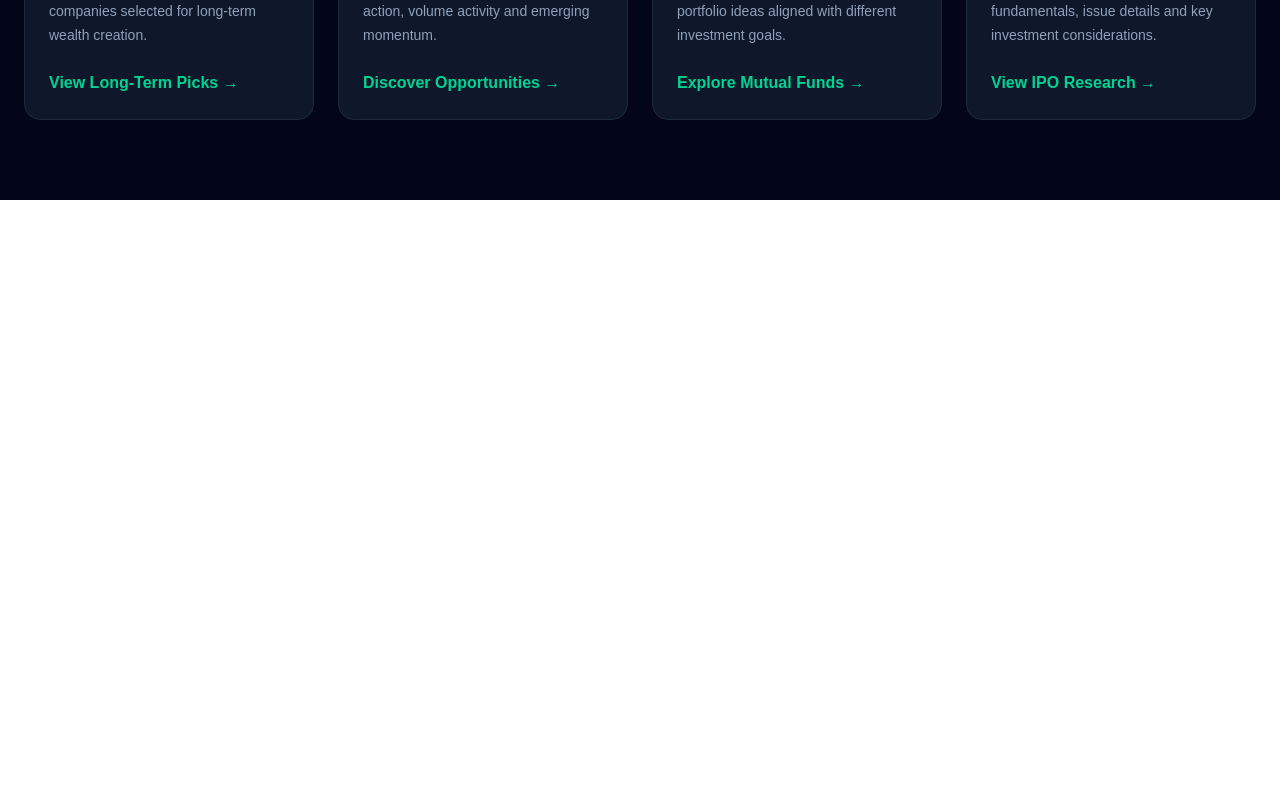
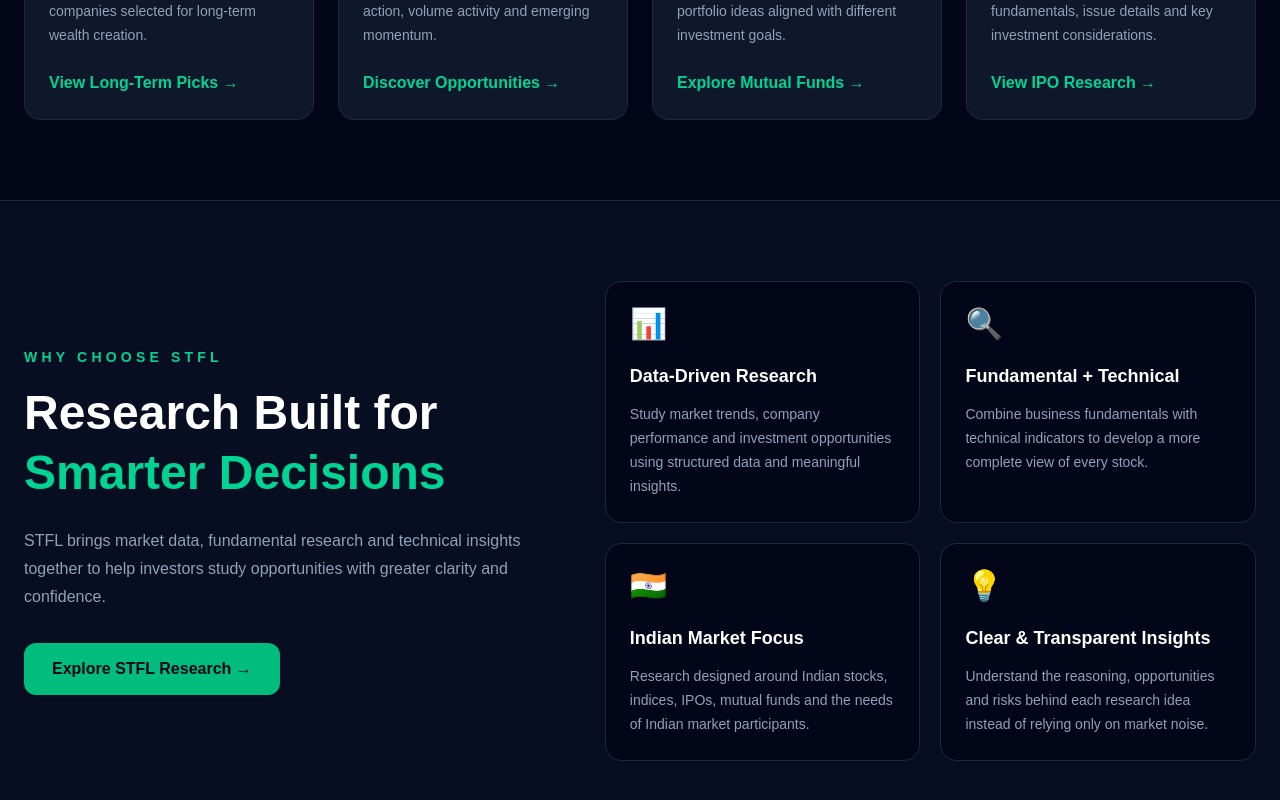
Before and after one commit to sharetradingforliving/stfl-platform, a Next.js app: page / in a window 1280 px wide. Shown: the part 2528-3328 px from the top of the page. Before the commit the page ends 2728 px from the top, so only its background shows below. Built offline with nearby package versions, Linux system fonts and the light colour scheme.

Commit message:
Add why choose STFL section

```diff
--- a/app/page.tsx
+++ b/app/page.tsx
@@ -442,6 +442,96 @@
     </div>
   </div>
 </section>
+{/* Why Choose STFL */}
+<section className="border-t border-slate-800 bg-slate-900/50 px-6 py-20">
+  <div className="mx-auto max-w-7xl">
+    <div className="grid gap-12 lg:grid-cols-[0.9fr_1.1fr] lg:items-center">
+
+      {/* Left Content */}
+      <div>
+        <p className="text-sm font-semibold uppercase tracking-[0.3em] text-emerald-400">
+          Why Choose STFL
+        </p>
+
+        <h2 className="mt-4 text-3xl font-bold leading-tight md:text-5xl">
+          Research Built for
+          <span className="text-emerald-400"> Smarter Decisions</span>
+        </h2>
+
+        <p className="mt-6 max-w-xl leading-7 text-slate-400">
+          STFL brings market data, fundamental research and technical
+          insights together to help investors study opportunities with
+          greater clarity and confidence.
+        </p>
+
+        <button className="mt-8 rounded-xl bg-emerald-500 px-7 py-3.5 font-semibold text-slate-950 transition hover:bg-emerald-400">
+          Explore STFL Research →
+        </button>
+      </div>
+
+      {/* Right Features */}
+      <div className="grid gap-5 sm:grid-cols-2">
+
+        {/* Feature 1 */}
+        <div className="rounded-2xl border border-slate-800 bg-slate-950 p-6">
+          <div className="text-3xl">📊</div>
+
+          <h3 className="mt-5 text-lg font-bold">
+            Data-Driven Research
+          </h3>
+
+          <p className="mt-3 text-sm leading-6 text-slate-400">
+            Study market trends, company performance and investment
+            opportunities using structured data and meaningful insights.
+          </p>
+        </div>
+
+        {/* Feature 2 */}
+        <div className="rounded-2xl border border-slate-800 bg-slate-950 p-6">
+          <div className="text-3xl">🔍</div>
+
+          <h3 className="mt-5 text-lg font-bold">
+            Fundamental + Technical
+          </h3>
+
+          <p className="mt-3 text-sm leading-6 text-slate-400">
+            Combine business fundamentals with technical indicators to
+            develop a more complete view of every stock.
+          </p>
+        </div>
+
+        {/* Feature 3 */}
+        <div className="rounded-2xl border border-slate-800 bg-slate-950 p-6">
+          <div className="text-3xl">🇮🇳</div>
+
+          <h3 className="mt-5 text-lg font-bold">
+            Indian Market Focus
+          </h3>
+
+          <p className="mt-3 text-sm leading-6 text-slate-400">
+            Research designed around Indian stocks, indices, IPOs, mutual
+            funds and the needs of Indian market participants.
+          </p>
+        </div>
+
+        {/* Feature 4 */}
+        <div className="rounded-2xl border border-slate-800 bg-slate-950 p-6">
+          <div className="text-3xl">💡</div>
+
+          <h3 className="mt-5 text-lg font-bold">
+            Clear & Transparent Insights
+          </h3>
+
+          <p className="mt-3 text-sm leading-6 text-slate-400">
+            Understand the reasoning, opportunities and risks behind each
+            research idea instead of relying only on market noise.
+          </p>
+        </div>
+      </div>
+    </div>
+  </div>
+</section>
+
 
          </main>
   );
```
